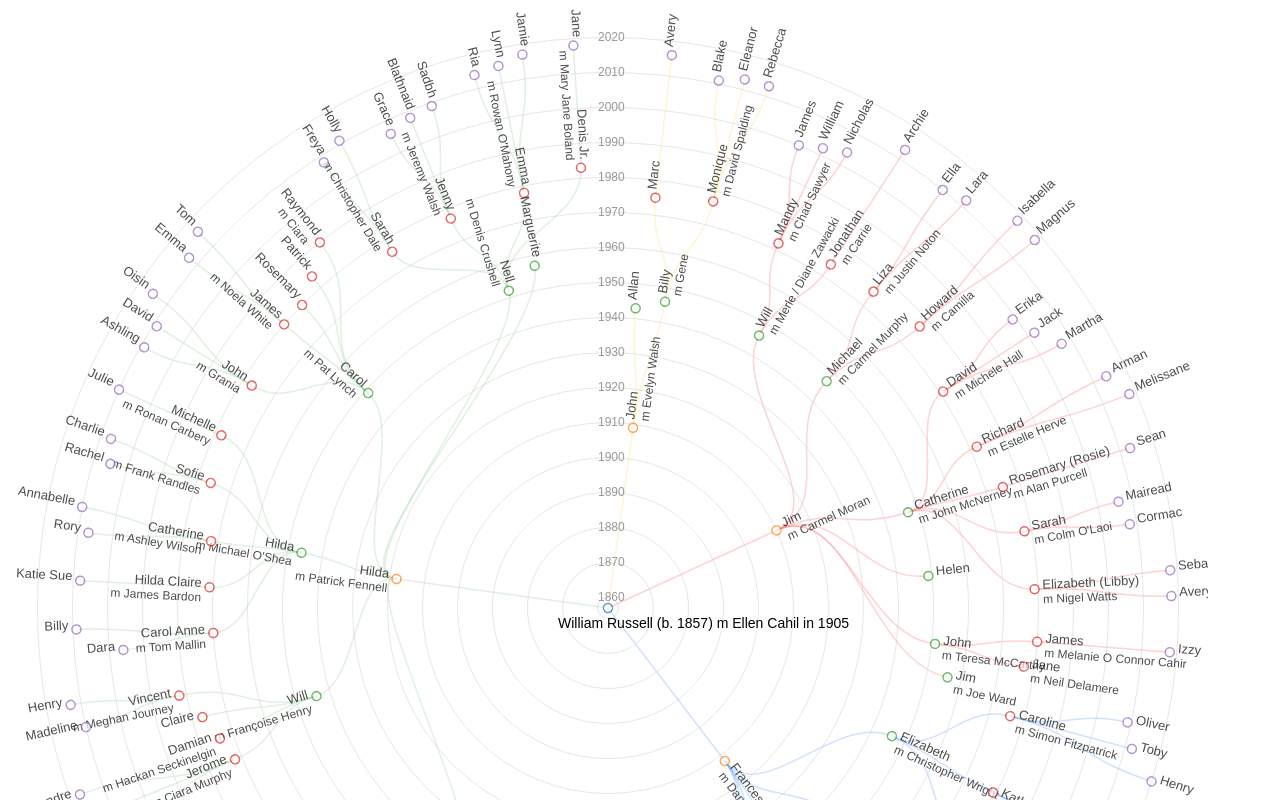
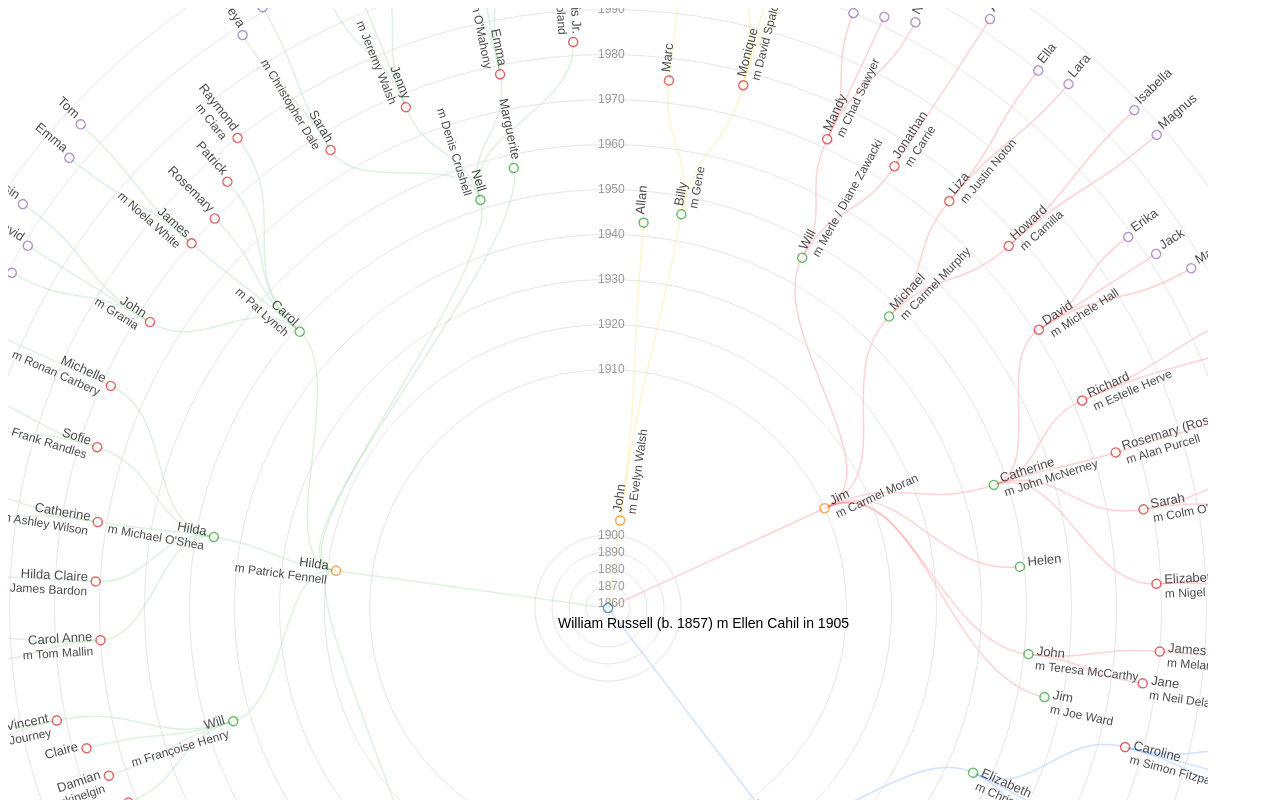
Before and after one commit to jimmyreno/jimmyreno.github.io, a plain HTML site: page genealogy.html in a window 1280 px wide. Shown: the top 800 px of the page. Drawn offline with nearby package versions, Linux system fonts and the light colour scheme.

Commit message:
Update genealogy.html

```diff
--- a/genealogy.html
+++ b/genealogy.html
@@ -48,7 +48,17 @@
 
 var diameter = 1200;
 
-function yearToY(year){ return (year-1857)*3.5;}
+function yearToY(year) {
+  const a = year - 1857;
+  if (year < 1910) {
+    return (year-1857)*1.7;
+  }
+  else {
+    return (year-1857)*4.5;
+  }
+  // return (year-1857)*3.5;
+}
+
 function getY(d) {
   //return d.y;
   return yearToY(d.born);
```
